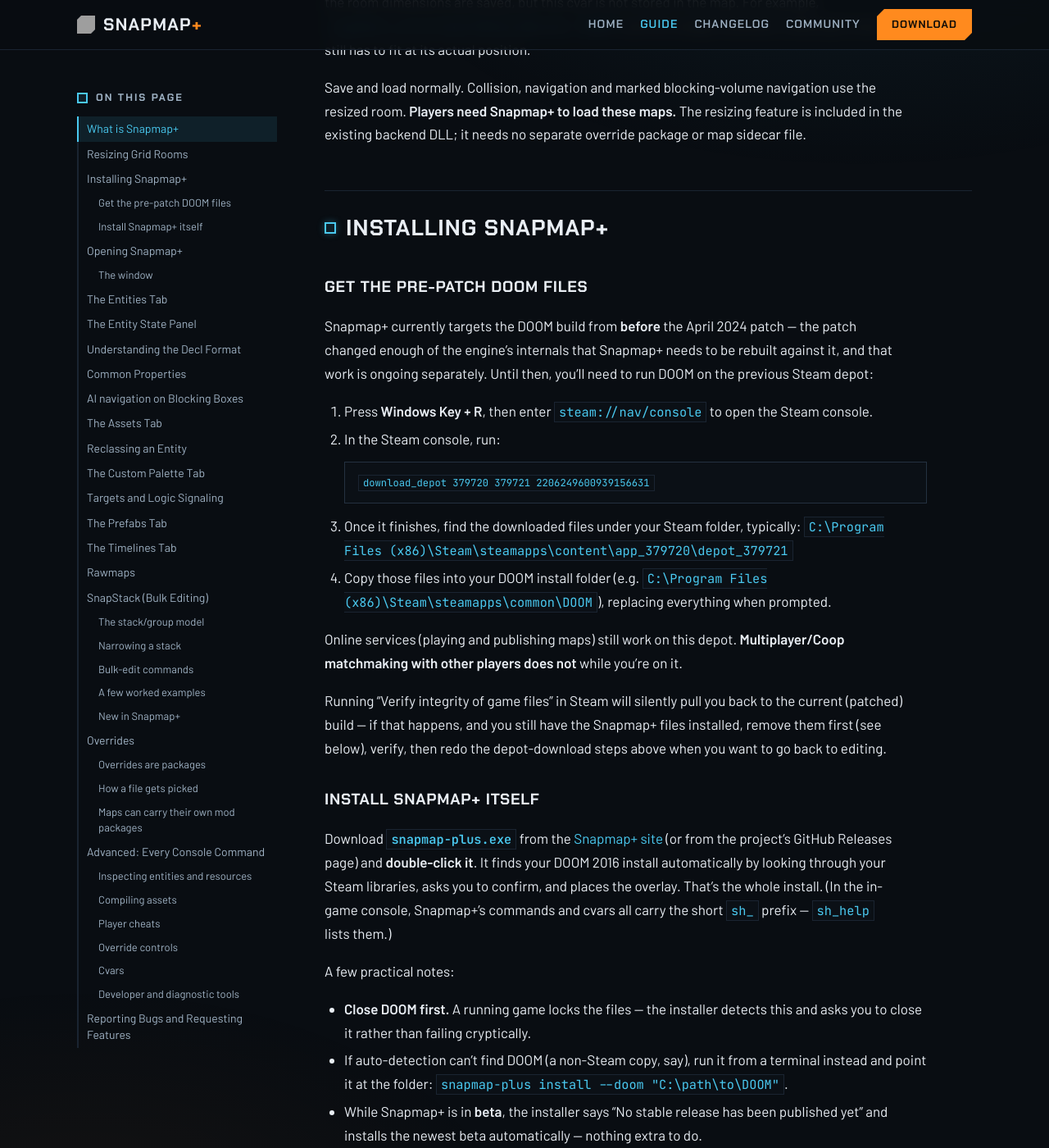
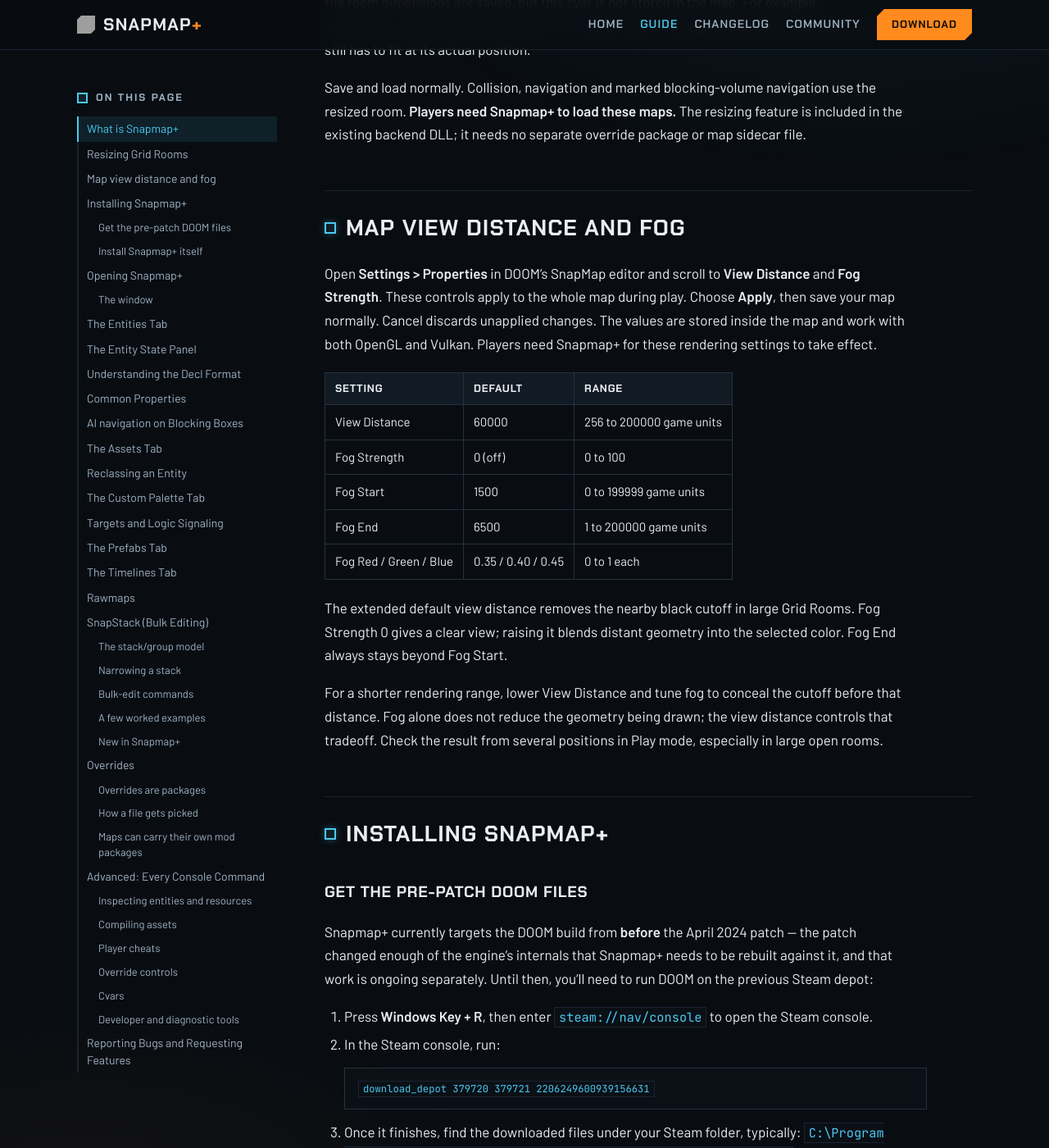
Before and after one commit to doom-snapmap/snapmap-web, a Jekyll site: the page built from site/snapmap-plus-guide.md, in a window 1280 px wide and 1400 px high, scrolled down 1923 px. Shown: the whole window at 82% size. Built offline with Jekyll 4.4.1, drawn with Linux system fonts in a browser that asks for light colours; grey boxes are pictures that could not be loaded.

Commit message:
Add map-saved view distance and fog controls
Extend DOOM's native Settings / Properties panel with view distance and fog strength, range, and color controls. Store applied values in native map variables and use them when loading or playtesting the map on OpenGL and Vulkan. Default to extended visibility with fog disabled so enlarged Grid Rooms no longer cut off at the stock environment distance.

```diff
--- a/site/snapmap-plus-guide.md
+++ b/site/snapmap-plus-guide.md
@@ -62,6 +62,31 @@
 navigation use the resized room. **Players need Snapmap+ to load these maps.**
 The resizing feature is included in the existing backend DLL; it needs no
 separate override package or map sidecar file.
+
+## Map view distance and fog
+
+Open **Settings > Properties** in DOOM's SnapMap editor and scroll to
+**View Distance** and **Fog Strength**. These controls apply to the whole map during play.
+Choose **Apply**, then save your map normally. Cancel discards unapplied changes.
+The values are stored inside the map and work with both OpenGL and Vulkan.
+Players need Snapmap+ for these rendering settings to take effect.
+
+| Setting | Default | Range |
+|---|---|---|
+| View Distance | 60000 | 256 to 200000 game units |
+| Fog Strength | 0 (off) | 0 to 100 |
+| Fog Start | 1500 | 0 to 199999 game units |
+| Fog End | 6500 | 1 to 200000 game units |
+| Fog Red / Green / Blue | 0.35 / 0.40 / 0.45 | 0 to 1 each |
+
+The extended default view distance removes the nearby black cutoff in large
+Grid Rooms. Fog Strength 0 gives a clear view; raising it blends distant geometry
+into the selected color. Fog End always stays beyond Fog Start.
+
+For a shorter rendering range, lower View Distance and tune fog to conceal the
+cutoff before that distance. Fog alone does not reduce the geometry being drawn;
+the view distance controls that tradeoff. Check the result from several positions
+in Play mode, especially in large open rooms.
 
 ## Installing Snapmap+
 
```
